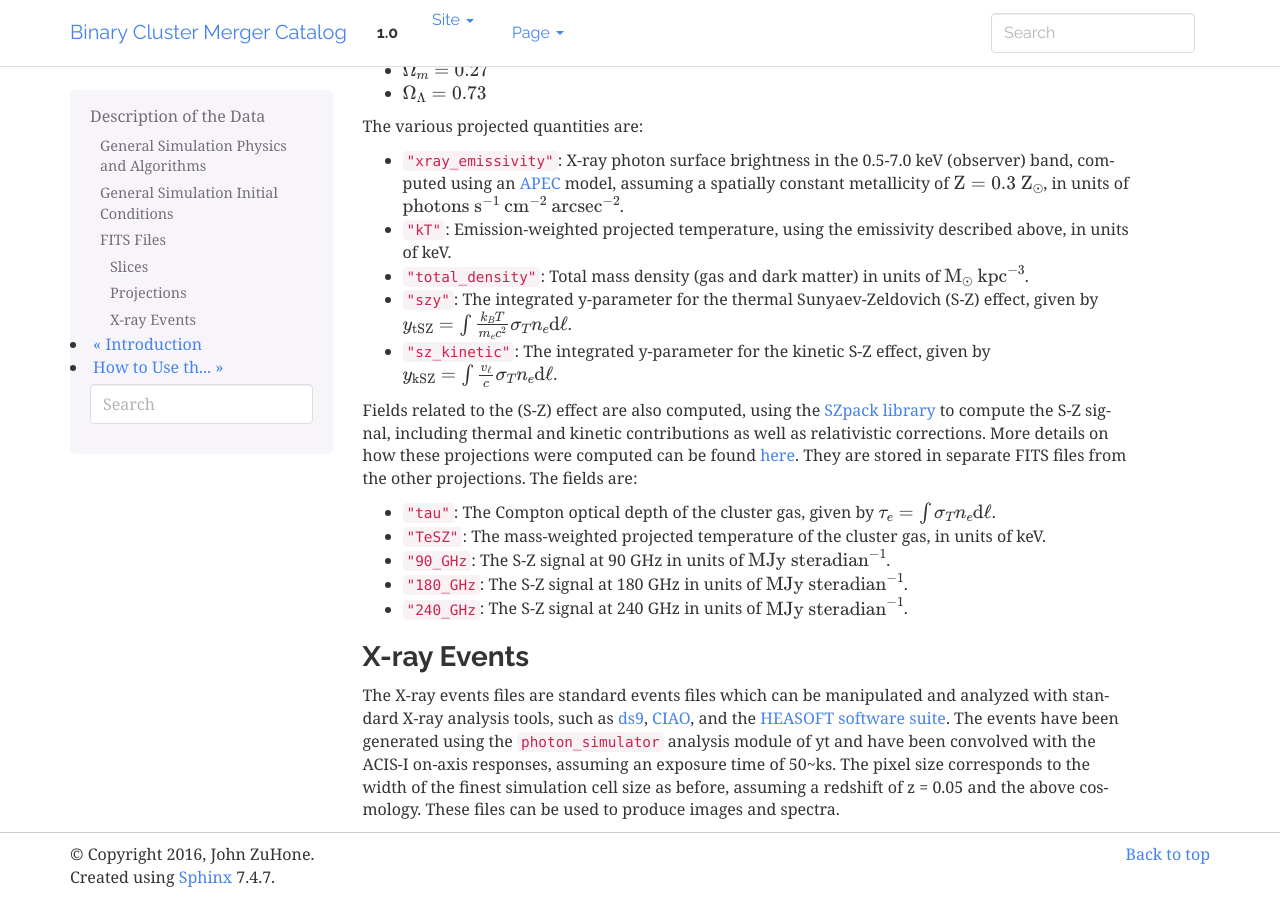
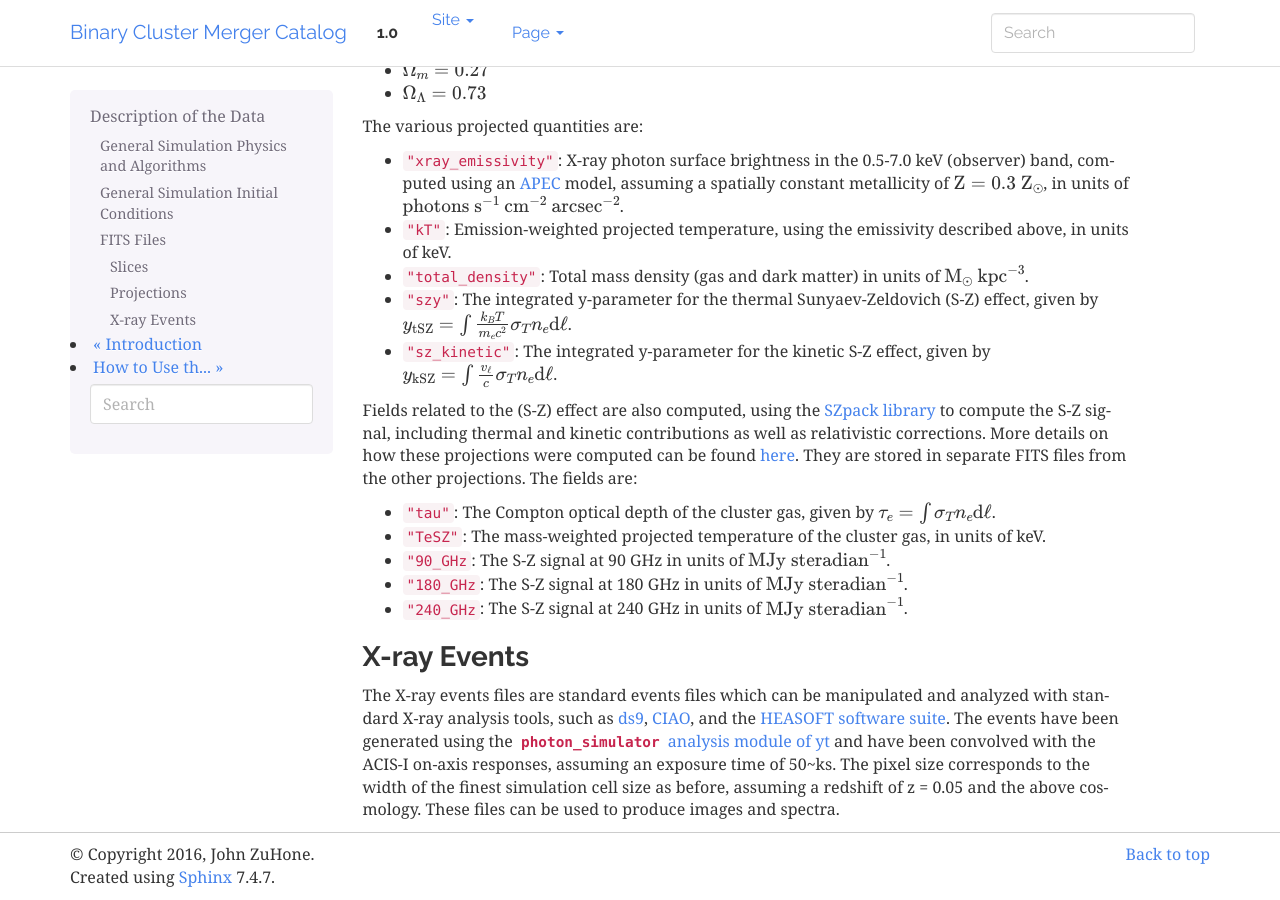
Before and after one commit to jzuhone/cluster_merger_catalog, a Sphinx documentation site: the page built from source/description.rst, in a window 1280 px wide and 900 px high, scrolled down 1672 px. Built offline with Sphinx 7.4.7, drawn with Linux system fonts in a browser that asks for light colours; pages that are not in the unit, such as notebooks, are missing from menus; part of the change alters nothing that is shown.

```diff
--- a/source/description.rst
+++ b/source/description.rst
@@ -109,13 +109,16 @@ They are stored in separate FITS files from the other projections. The fields ar
 * ``"180_GHz``: The S-Z signal at 180 GHz in units of :math:`{\rm MJy~{steradian}^{-1}}`.
 * ``"240_GHz``: The S-Z signal at 240 GHz in units of :math:`{\rm MJy~{steradian}^{-1}}`.
 
+.. |photon_simulator| replace:: ``photon_simulator`` analysis module of yt
+.. _photon_simulator: http://yt-project.org/doc/analyzing/analysis_modules/photon_simulator.html
+
 X-ray Events
 ++++++++++++
 
 The X-ray events files are standard events files which can be manipulated and analyzed with standard
 X-ray analysis tools, such as `ds9 <http://ds9.si.edu>`_, `CIAO <http://cxc.cfa.harvard.edu/ciao/>`_, and the
 `HEASOFT software suite <http://heasarc.nasa.gov/lheasoft/>`_. The events have been generated using the
-``photon_simulator`` analysis module of yt and have been convolved with the ACIS-I on-axis responses, assuming
+|photon_simulator|_ and have been convolved with the ACIS-I on-axis responses, assuming
 an exposure time of 50~ks. The pixel size corresponds to the width of the finest simulation cell size as
 before, assuming a redshift of z = 0.05 and the above cosmology. These files can be used to produce images
 and spectra.
```
